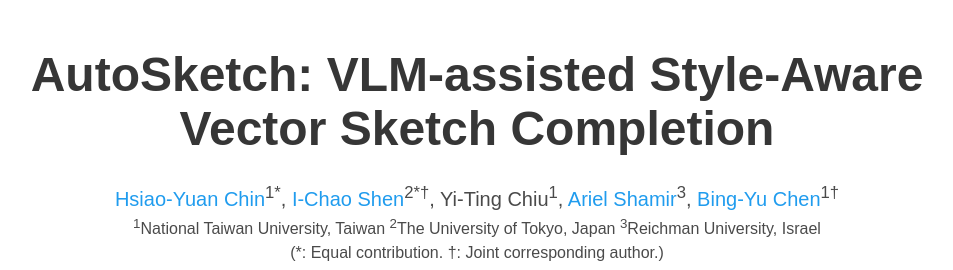
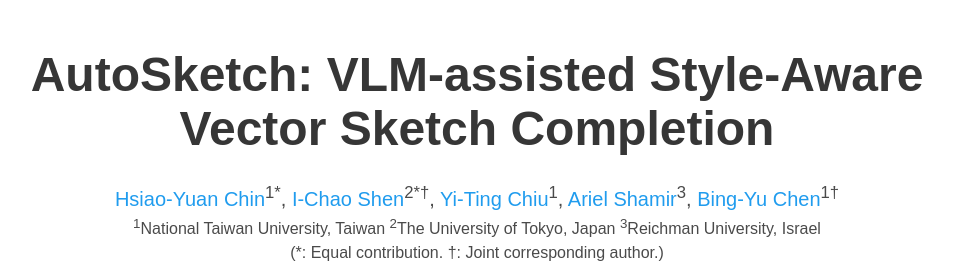
Before and after one commit to jdily/autosketch.github.io, a plain HTML site: page index.html in a window 1280 px wide. Shown: the top 270 px of the page, without its empty margins (163-1116 px from the left). Drawn offline with nearby package versions, Linux system fonts and the light colour scheme; some icons are missing; a web font is replaced by a local one.

Commit message:
add yi-ting link

```diff
--- a/index.html
+++ b/index.html
@@ -78,7 +78,7 @@
           <h1 class="title is-1 publication-title">AutoSketch: VLM-assisted Style-Aware Vector Sketch Completion</h1>
           <div class="is-size-5 publication-authors">
             <span class="author-block">
-              <a href="https://www.linkedin.com/in/jessiechin727/?originalSubdomain=tw">Hsiao-Yuan Chin</a><sup>1*</sup>, <a href="https://jdily.github.io/">I-Chao Shen</a><sup>2*&dagger;</sup>, Yi-Ting Chiu<sup>1</sup>, <a href="https://faculty.runi.ac.il/arik/site/index.asp">Ariel Shamir</a><sup>3</sup>, <a href="https://graphics.cmlab.csie.ntu.edu.tw/~robin/">Bing-Yu Chen</a><sup>1&dagger;</sup>
+              <a href="https://www.linkedin.com/in/jessiechin727/?originalSubdomain=tw">Hsiao-Yuan Chin</a><sup>1*</sup>, <a href="https://jdily.github.io/">I-Chao Shen</a><sup>2*&dagger;</sup>, <a href="https://www.linkedin.com/in/yi-ting-chiu-9b2355230/">Yi-Ting Chiu</a><sup>1</sup>, <a href="https://faculty.runi.ac.il/arik/site/index.asp">Ariel Shamir</a><sup>3</sup>, <a href="https://graphics.cmlab.csie.ntu.edu.tw/~robin/">Bing-Yu Chen</a><sup>1&dagger;</sup>
             </span>
           </div>
 
```
